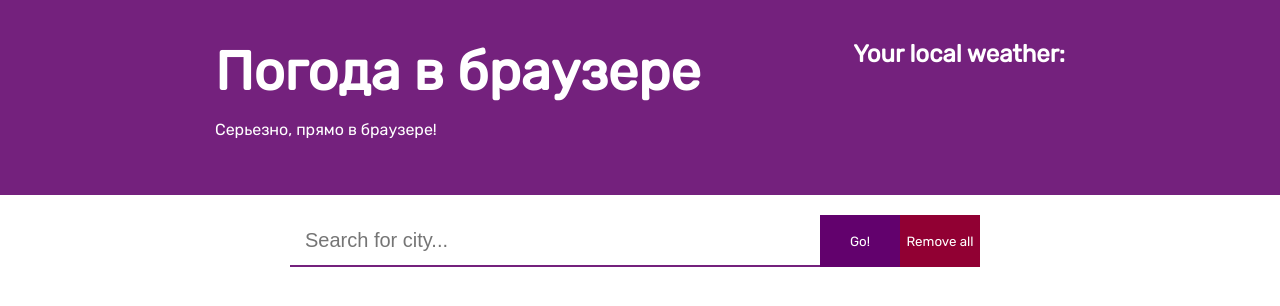
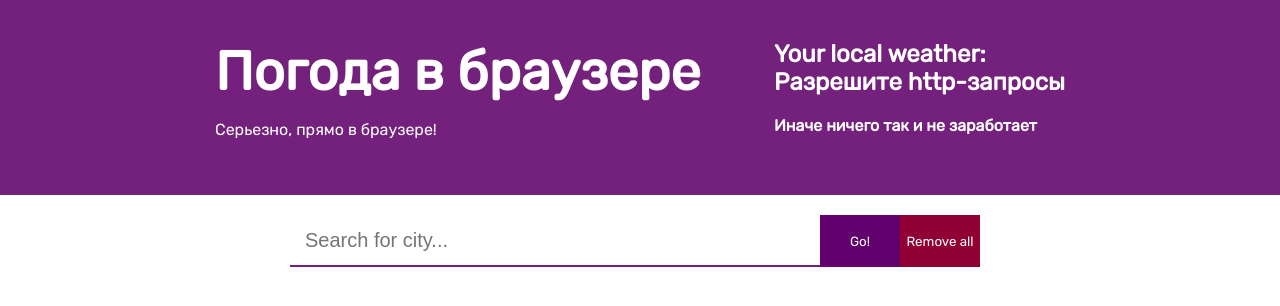
Before and after one commit to arf1e/weatherapp, a website: page index.html in a window 1280 px wide. Drawn offline with nearby package versions, Linux system fonts and the light colour scheme; files that its build step writes are made by us from their sources.

Commit message:
Боремся с разницей протоколов

```diff
--- a/index.html
+++ b/index.html
@@ -19,8 +19,8 @@
         <article class="example">
           <h2 class="example__heading">Your local weather:</h2>
           <div class="default-city">
-            <h2 class="city__name city__name--default"></h2>
-            <strong class="city__temp--default"></strong>
+            <h2 class="city__name city__name--default">Разрешите http-запросы</h2>
+            <strong class="city__temp--default">Иначе ничего так и не заработает</strong>
           </div>
         </article>
       </div>
```
